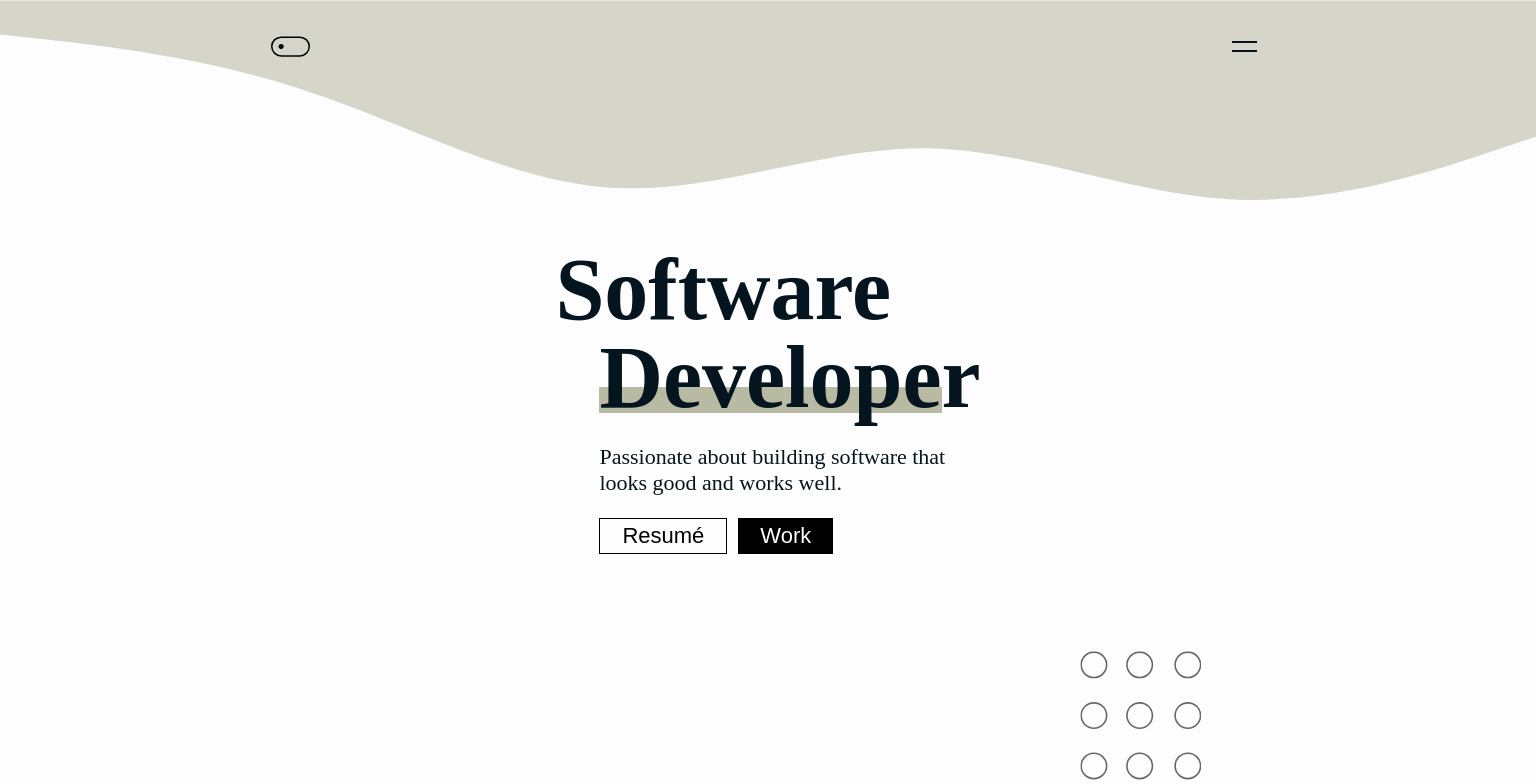
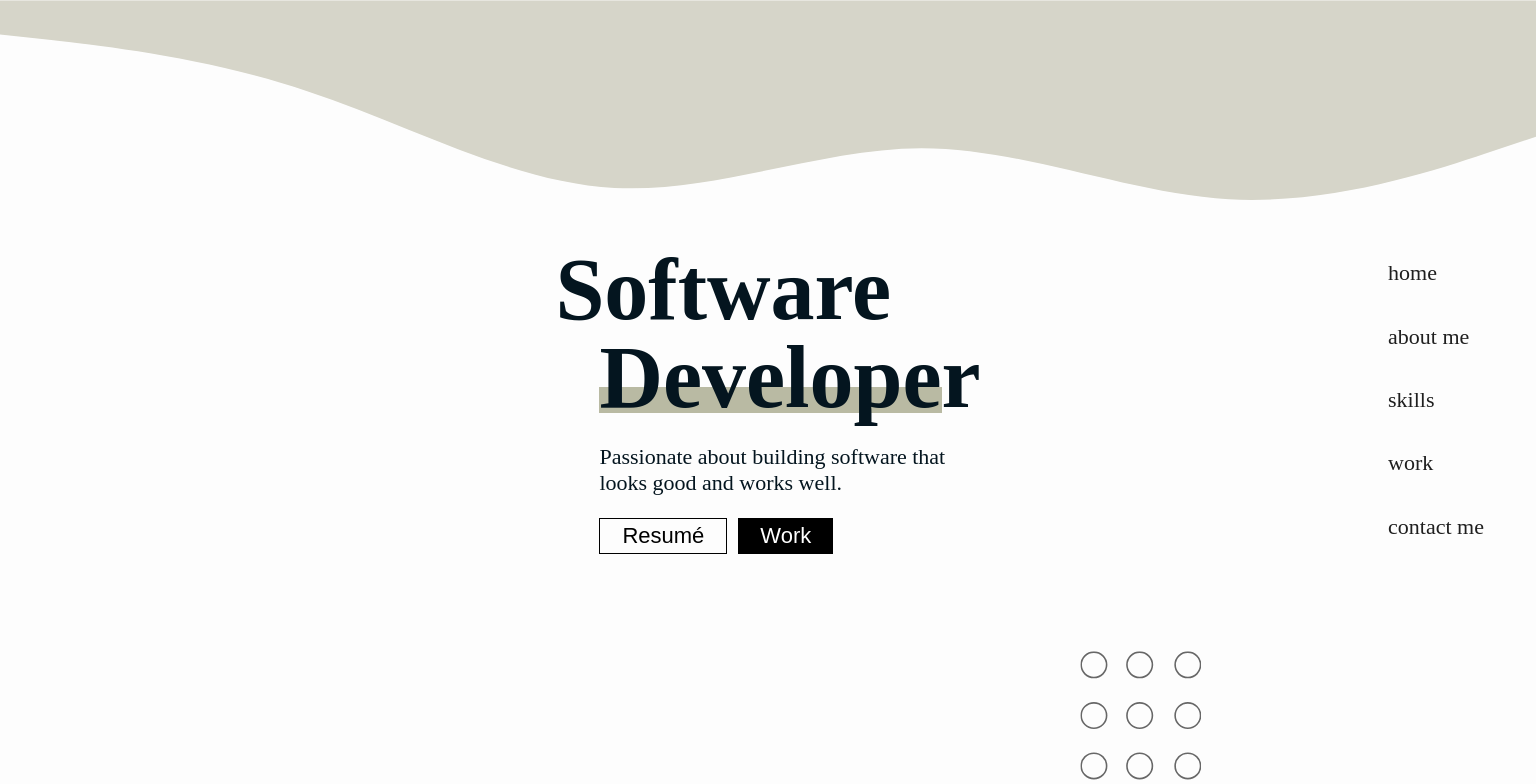
Before and after one commit to KasparPartel/portfoolio_v2, a React app: page / in a window 1536 px wide. Shown: the top 784 px of the page. Built offline with nearby package versions, Linux system fonts and the light colour scheme.

Commit message:
changed sidenav to always show when over 1400px viewport width

```diff
--- a/src/components/ui/NavBar/NavBar.tsx
+++ b/src/components/ui/NavBar/NavBar.tsx
@@ -13,7 +13,11 @@ interface TopNavProps {
 const TopNav = ({ isNavOpen, setIsNavOpen }: TopNavProps) => {
   return (
     <div className={styles.items}>
-      <img className={styles.icon} src={SwitchIcon} alt="Theme switch icon" />
+      <img
+        className={styles["icon-switch"]}
+        src={SwitchIcon}
+        alt="Theme switch icon"
+      />
       <div className={styles["icon-hamburger"]}>
         <Hamburger
           size={25}
@@ -30,10 +34,6 @@ interface SideNavProps {
 }
 
 const SideNav = ({ isNavOpen }: SideNavProps) => {
-  // const getScrollPosition = () => {
-  //   return document
-  // }
-
   return (
     <div
       className={`${styles["side-nav"]} ${
--- a/src/components/ui/NavBar/Navbar.module.css
+++ b/src/components/ui/NavBar/Navbar.module.css
@@ -16,6 +16,12 @@
 
 .icon-hamburger {
   z-index: 10000;
+  justify-self: flex-end;
+}
+
+.icon-switch {
+  opacity: 0;
+  justify-self: flex-start;
 }
 
 .side-nav {
@@ -83,8 +89,22 @@
   transform-origin: bottom left;
 }
 
+@media only screen and (min-width: 1400px) {
+  .icon-hamburger {
+    display: none;
+  }
+
+  .side-nav {
+    width: 200px;
+    background-color: transparent;
+    font-size: 1em;
+  }
+
+  .side-nav > ul {
+    padding-inline: 0;
+  }
+}
+
 li.active {
   background-color: red;
 }
-/* .nav__open > .active::before {
-} */
--- a/src/pages/ContactMe/ContactMe.tsx
+++ b/src/pages/ContactMe/ContactMe.tsx
@@ -22,7 +22,7 @@ const ContactForm = () => {
   return (
     <Fragment>
       <h3>Contact form</h3>
-      <form className={styles.form}>
+      <form action="javascript:void(0);" className={styles.form}>
         <div className={styles.form_grid_1}>
           <input
             type="text"
--- a/src/pages/Landing/Landing.module.css
+++ b/src/pages/Landing/Landing.module.css
@@ -1,15 +1,14 @@
-.section {
+.grid {
   display: grid;
+  place-items: center;
   height: 100vh;
-  align-content: center;
   grid-template-columns: repeat(auto-fit, minmax(350px, 1fr));
   gap: 2em;
-  align-items: center;
-  justify-items: center;
 }
 
 .wave {
   position: absolute;
+  z-index: -1;
   top: 0;
   left: 0;
   transform: rotate(180deg);
@@ -26,16 +25,6 @@
   width: 8em;
   transform: rotate(90deg);
 }
-
-/* .gradient {
-  position: absolute;
-  top: 0;
-  left: 0;
-  width: 100vw;
-  height: 100vh;
-  background-color: #fbab7e;
-  background-image: linear-gradient(62deg, #fbab7e 0%, #f7ce68 100%);
-} */
 
 .profile__img {
   position: relative;
--- a/src/pages/Landing/Landing.tsx
+++ b/src/pages/Landing/Landing.tsx
@@ -10,9 +10,9 @@ import { Fragment } from "react";
 const Landing = () => {
   return (
     <Fragment>
-      {/* <div className={styles.gradient}></div> */}
+      <section id="home" className={styles.section}>
         <img src={wavesSvg} alt="Wave" className={styles.wave}></img>
-      <section id="home" className={styles.section}>
+        <div className={styles.grid}>
           {/* <img src={ProfilePhoto} alt="profile" className={styles.profile__img} /> */}
           {/* <img
             src={vanGoghPortrait}
@@ -26,7 +26,8 @@ const Landing = () => {
             <div className={styles.content}>
               <h1>Developer</h1>
               <p>
-              Passionate about building software that looks good and works well.
+                Passionate about building software that looks good and works
+                well.
               </p>
 
               <div className={styles.buttons}>
@@ -46,6 +47,7 @@ const Landing = () => {
             </div>
             <img src={circlesSvg} alt="circles" className={styles.circles} />
           </div>
+        </div>
       </section>
     </Fragment>
   );
```
Lines whose indentation alone changed are shown as unchanged.
